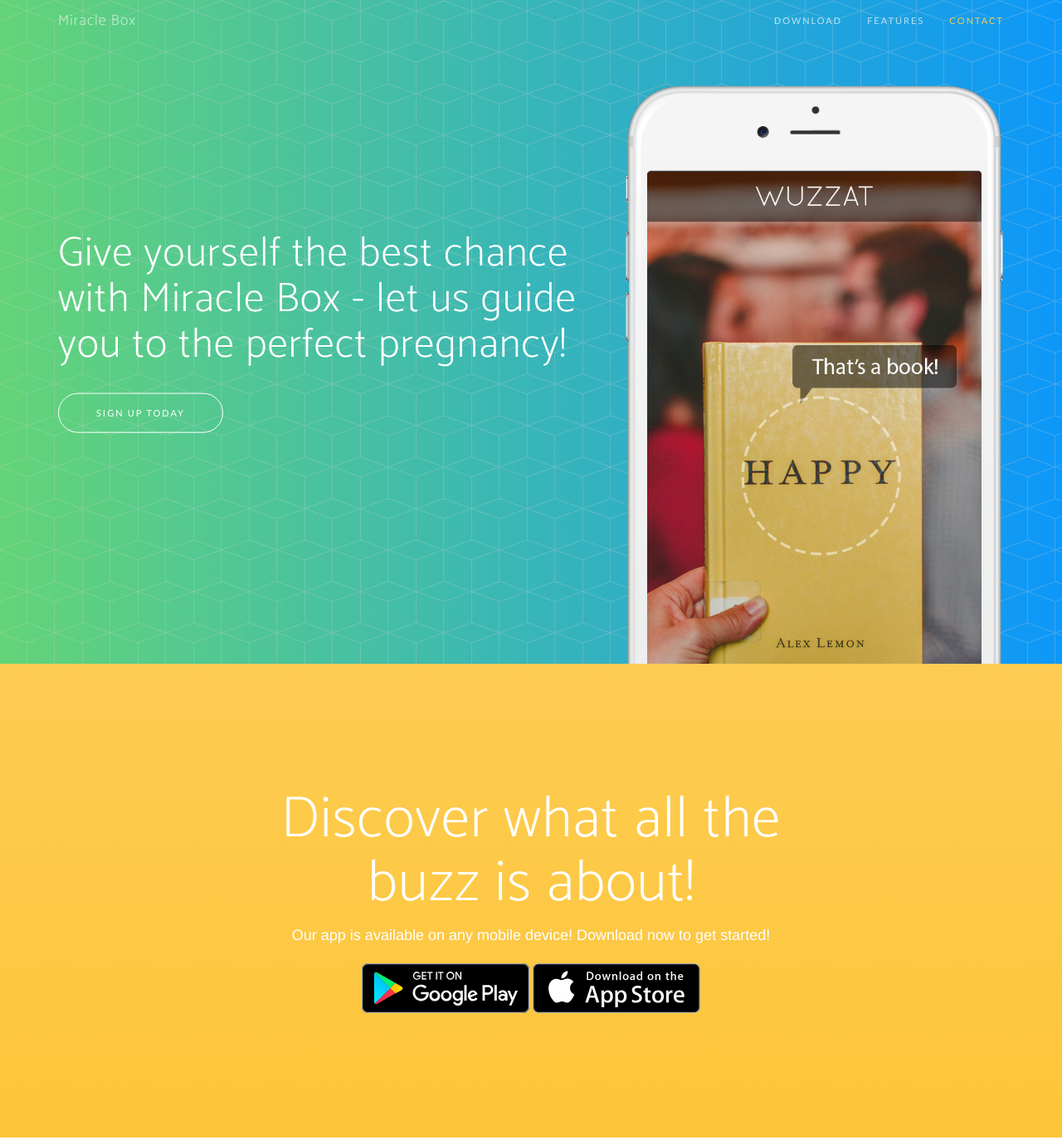
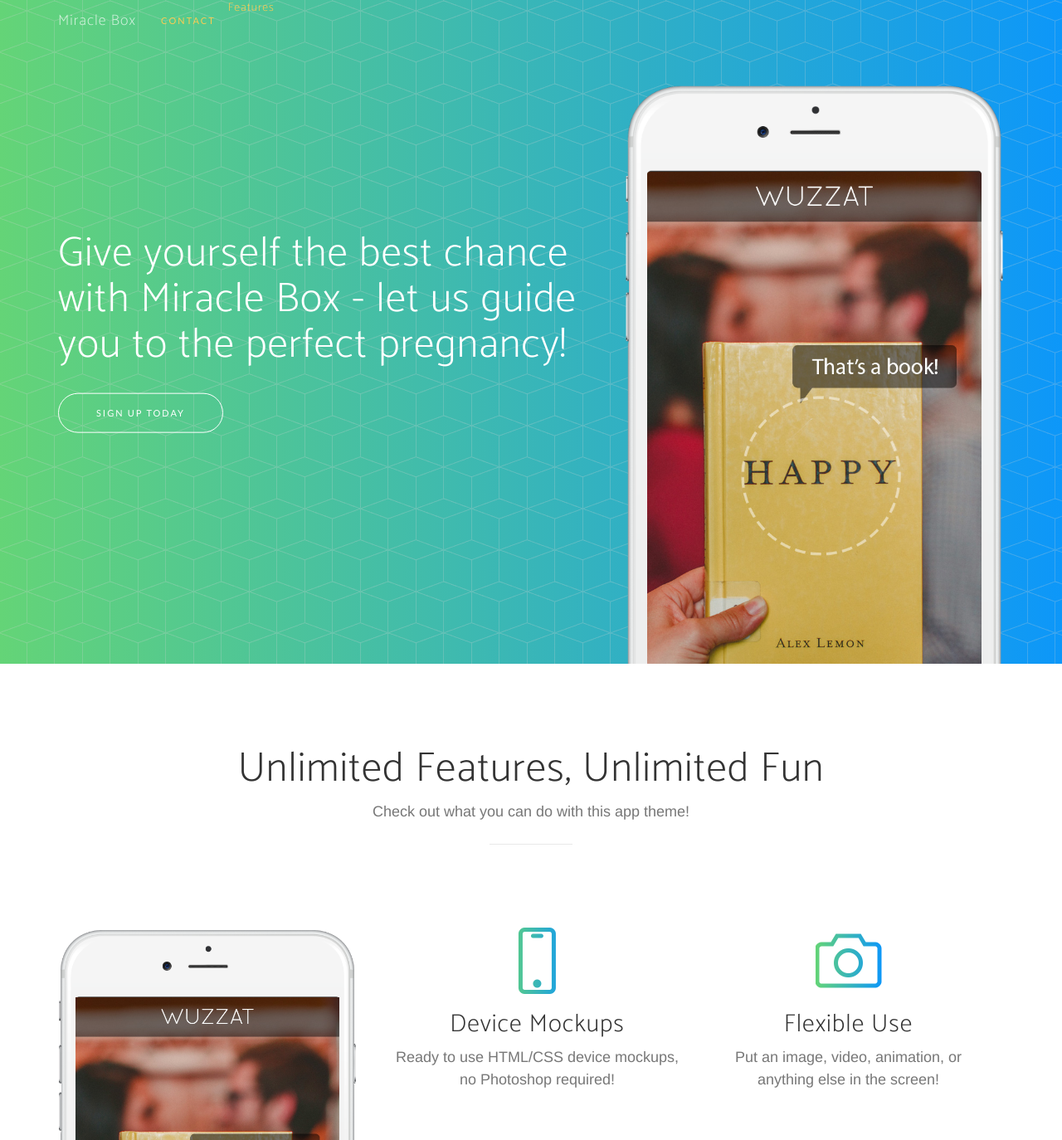
Before and after one commit to WhiteStork/miraclebox, a website: page public/index.html in a window 1280 px wide. Shown: the top 1374 px of the page at 83% size. Drawn offline with nearby package versions, Linux system fonts and the light colour scheme; a web font is replaced by a local one.

Commit message:
removed token

```diff
--- a/public/index.html
+++ b/public/index.html
@@ -50,10 +50,7 @@
 
             <!-- Collect the nav links, forms, and other content for toggling -->
             <div class="collapse navbar-collapse" id="bs-example-navbar-collapse-1">
-                <ul class="nav navbar-nav navbar-right">
-                    <li>
-                        <a class="page-scroll" href="#download">Download</a>
-                    </li>
+                <ul class="nav navbar-nav navbar-right>
                     <li>
                         <a class="page-scroll" href="#features">Features</a>
                     </li>
@@ -97,20 +94,7 @@
         </div>
     </header>
 
-    <section id="download" class="download bg-primary text-center">
-        <div class="container">
-            <div class="row">
-                <div class="col-md-8 col-md-offset-2">
-                    <h2 class="section-heading">Discover what all the buzz is about!</h2>
-                    <p>Our app is available on any mobile device! Download now to get started!</p>
-                    <div class="badges">
-                        <a class="badge-link" href="#"><img src="img/google-play-badge.svg" alt=""></a>
-                        <a class="badge-link" href="#"><img src="img/app-store-badge.svg" alt=""></a>
-                    </div>
-                </div>
-            </div>
-        </div>
-    </section>
+
 
     <section id="features" class="features">
         <div class="container">
```
